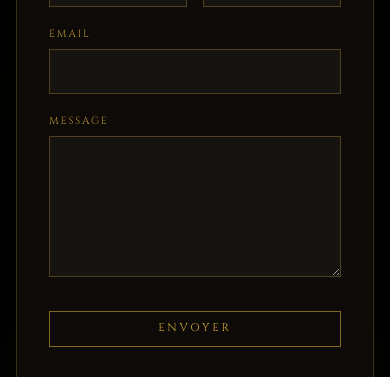
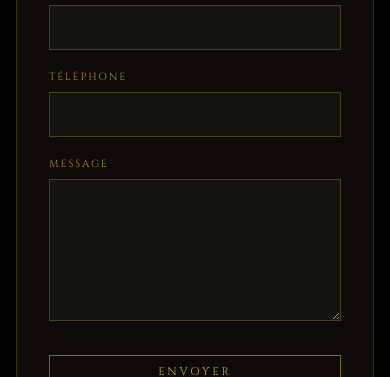
Before and after one commit to KnocKzzz/toussaintLouverture, a React (Vite) app: page / in a window 390 px wide. Both pictures are taken after a click on the button "Nous contacter". Shown: the part 2233-2610 px from the top of the page. Built offline with nearby package versions, Linux system fonts and the light colour scheme; no server answers.

Commit message:
phone in template form

```diff
--- a/src/components/ContactModal.tsx
+++ b/src/components/ContactModal.tsx
@@ -137,6 +137,11 @@ function ContactModal({ onClose }: Props) {
               </div>
 
               <div>
+                <label style={labelStyle}>Téléphone</label>
+                <input name="telephone" type="tel" style={inputStyle} />
+              </div>
+
+              <div>
                 <label style={labelStyle}>Message</label>
                 <textarea
                   name="message"
```
